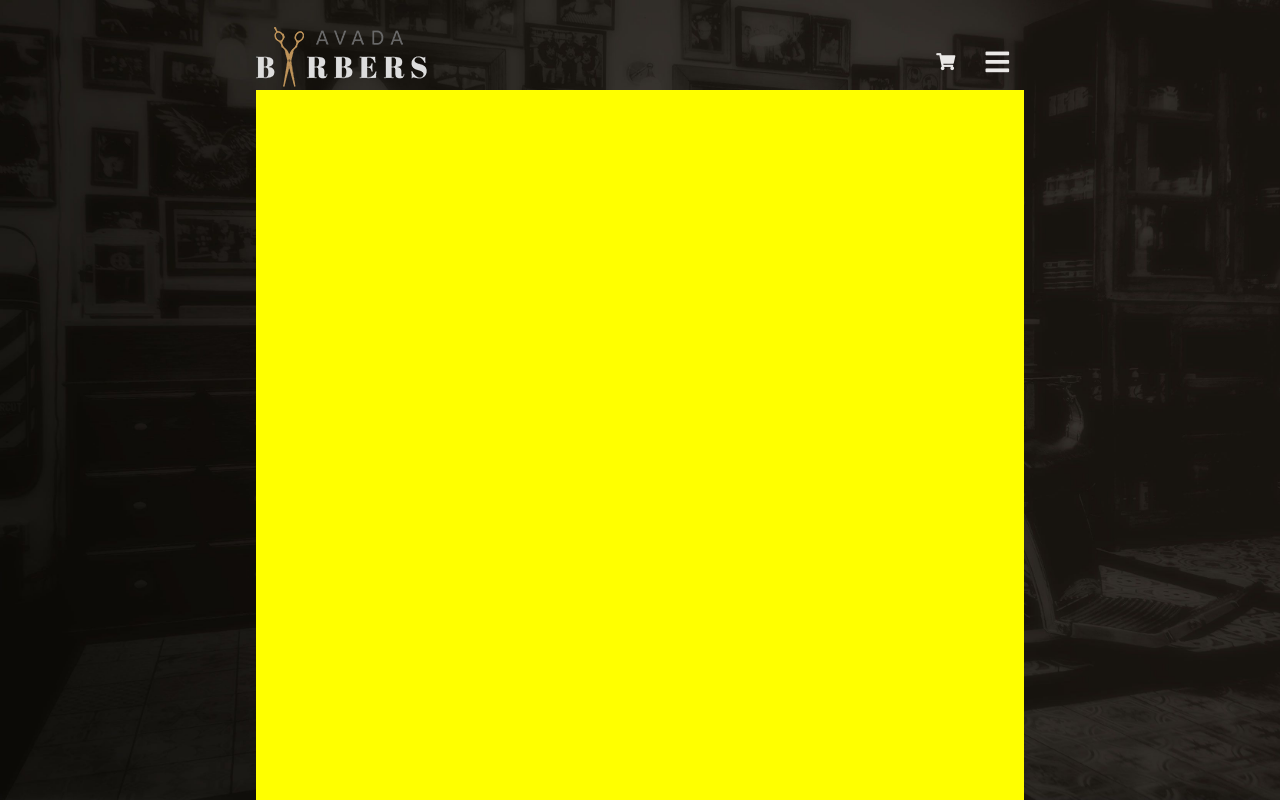
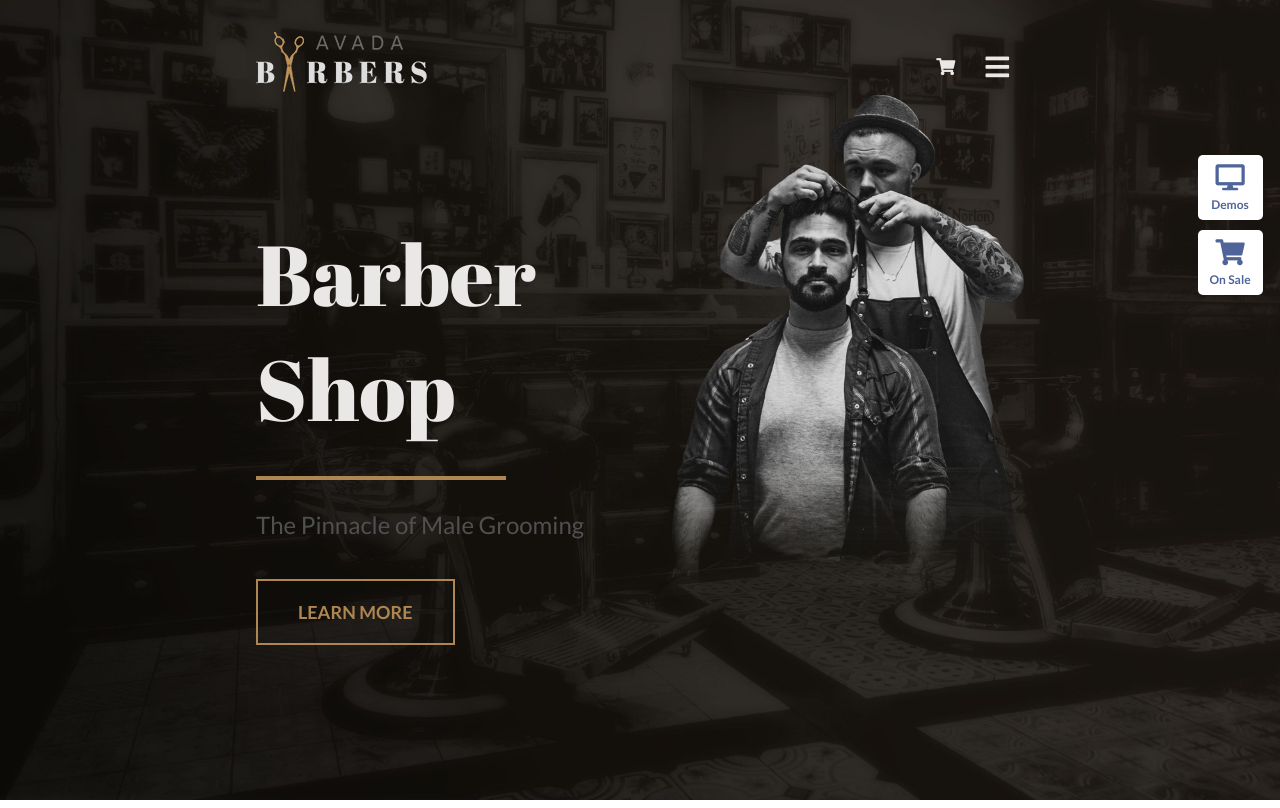
Before and after one commit to davide-bibbo93/proj-html-vuejs, a website: page index.html in a window 1280 px wide. Drawn offline with nearby package versions, Linux system fonts and the light colour scheme.

Commit message:
Completata header-bottom con la foto dinamica nel js e i due square

```diff
--- a/index.html
+++ b/index.html
@@ -43,17 +43,31 @@
 
           <!-- header-bottom sinistra con titolo e bottone -->
           <div class="left">
-
+            <div class="text">
+              <h1>Barber Shop</h1>
+              <hr>
+              <p>The Pinnacle of Male Grooming</p>
+              <a class="button" href="#">Learn more</a>
+            </div>
           </div>
 
           <!-- header-bottom destra con immagine -->
           <div class="right">
-
+            <img :src="'img/' + headerImg.path" :alt="headerImg.name">
           </div>
         </div>
         <!-- end header-bottom -->
 
       </div>
+
+      <!-- quadrati lato destro -->
+      <div class="square-contenitor">
+        <a v-for="item in squareItem" class="square" href="#">
+          <i :class="item.icon"></i>
+          <p>{{ item.text }}</p>
+        </a>
+      </div>
+      <!-- end quadrati -->
     </header>
     <!-- end header -->
 
--- a/js/script.js
+++ b/js/script.js
@@ -19,6 +19,20 @@ var header = new Vue({
         type: "fa-bars",
         active: false
       }
+    ],
+    headerImg: {
+      name: "header img",
+      path: "avadabarbers_hero_focalmirror-600x825.png"
+    },
+    squareItem: [
+      {
+        icon: "fas fa-desktop",
+        text: "Demos"
+      },
+      {
+        icon: "fas fa-shopping-cart",
+        text: "On Sale"
+      }
     ]
   },
 
--- a/src/Partials/_common.scss
+++ b/src/Partials/_common.scss
@@ -9,14 +9,37 @@ body {
   font-family: "Lato", sans-serif;
 }
 
+h1, h2, h3 {
+  font-family: 'Abril Fatface', cursive;
+  color: $text-color;
+}
+
 ul {
   list-style: none;
 }
 
-i {
-  color: $icons-color;
+a {
+  display: inline-block;
+  text-decoration: none;
 }
 
-h1, h2, h3 {
-  font-family: 'Abril Fatface', cursive;
+i {
+  color: $text-color;
 }
+
+h1 {
+  font-size: 85px;
+  font-weight: 400;
+}
+
+.button {
+  @include button ($color-hover);
+
+  &:hover {
+    @include button-hover($button-hover);
+  }
+}
+
+.square {
+  @include square;
+}
--- a/src/Partials/_header.scss
+++ b/src/Partials/_header.scss
@@ -12,12 +12,12 @@ header {
       display: flex;
 
       .left {
-        @include display (row, start, end);
+        @include display (row, flex-start, flex-end);
         @include header-top-child;
       }
 
       .right {
-        @include display (row, end, end);
+        @include display (row, flex-end, flex-end);
         @include header-top-child;
 
         #list-icons {
@@ -28,12 +28,13 @@ header {
             a {
 
               i {
+                z-index: 2;
                 vertical-align: middle;
                 margin: $icons-margin;
 
                 &:hover {
-                  transition: 1s linear;
-                  color: $icons-hover;
+                  transition: $transition;
+                  color: $color-hover;
                 }
               }
 
@@ -53,16 +54,67 @@ header {
     .header-bottom {
       height: $header-bottom-height;
       display: flex;
-      background-color: yellow;
 
       .left {
         @include header-top-child;
+        @include display (row, flex-start, center);
+
+        .text {
+
+          hr {
+            width: 250px;
+            margin: 30px 0;
+            border: 2px solid $color-hover;
+          }
+
+          p {
+            font-size: 24px;
+            color: #505050;
+          }
+
+          a {
+            margin: 40px 0;
+          }
+        }
       }
 
       .right {
         @include header-top-child;
+
+        img {
+          width: 100%;
+          height: 100%;
+          object-fit: contain;
+          object-position: top;
+        }
       }
 
     }
   }
+
+  .square-contenitor {
+    position: absolute;
+    right: 0;
+    top: 0;
+    @include display (column, flex-start, center);
+    width: 100px;
+    height: 100%;
+    padding: 150px 0;
+
+    a {
+      @include display (column, center, center);
+
+      i {
+        color: $square-color;
+        margin-bottom: 7px;
+        font-size: 26px;
+      }
+
+      p {
+        color: $square-color;
+        font-size: 12px;
+        font-weight: 700;
+      }
+    }
+  }
 }
--- a/src/Partials/_mixins.scss
+++ b/src/Partials/_mixins.scss
@@ -20,6 +20,29 @@
 @mixin display ($direction, $js, $ai) {
   display: flex;
   flex-direction: #{$direction};
-  justify-content: flex-#{$js};
-  align-items: flex-#{$ai};
+  justify-content: #{$js};
+  align-items: #{$ai};
 }
+
+@mixin button ($color){
+  color: $color;
+  border: 2px $color solid;
+  padding: 20px 40px;
+  font-size: 18px;
+  font-weight: 700;
+  text-transform: uppercase;
+}
+
+@mixin button-hover($color) {
+  color: $color;
+  border-color: $color;
+  transition: $transition;
+}
+
+@mixin square {
+  width: 65px;
+  height: 65px;
+  margin: 5px 0;
+  background-color: #fff;
+  border-radius: 5px;
+}
--- a/src/Partials/_var.scss
+++ b/src/Partials/_var.scss
@@ -1,7 +1,10 @@
 // Variables Settings
 $container-width: 60%;
-$header-top-height: 90px;
+$header-top-height: 95px;
 $header-bottom-height: calc(100% - 90px);
-$icons-color: #eae8e6;
+$text-color: #eae8e6;
 $icons-margin: 15px;
-$icons-hover: #ae8652;
+$color-hover: #ae8652;
+$transition: 1s linear;
+$button-hover: #65401e;
+$square-color: #4f659a;
```
Also changed, not shown: dist/app.css.
